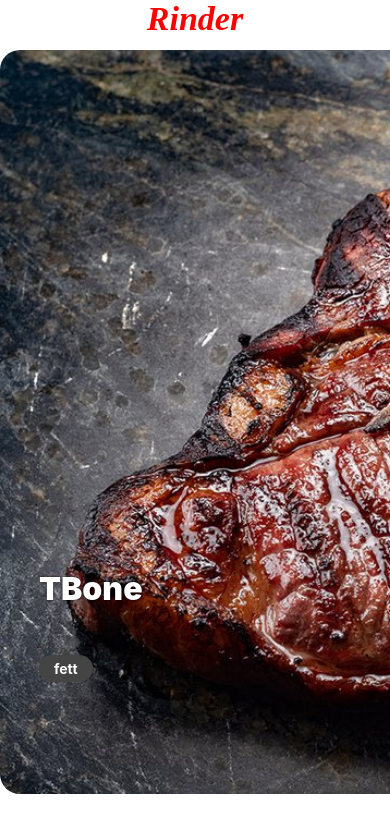
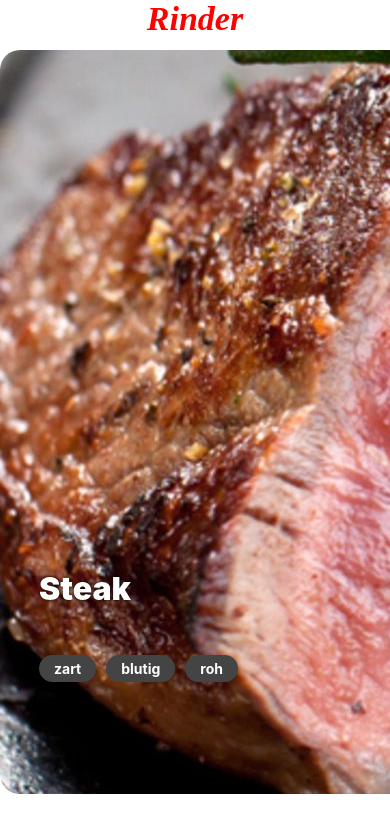
Before and after one commit to reiscracker/Rinder, a React Native app: screen / in a window 390 px wide. Shown: the top 832 px of the page. Built offline with nearby package versions, Linux system fonts and the light colour scheme.

Commit message:
added basic match animation on right swipe

```diff
--- a/src/Button.jsx
+++ b/src/Button.jsx
@@ -32,7 +32,7 @@ const styles = StyleSheet.create({
 });
 
 Button.propTypes = {
-    onPress: PropTypes.func,
-    title: PropTypes.string,
-    style: PropTypes.oneOf(["primary", "secondary"])
+    onPress: PropTypes.func.isRequired,
+    title: PropTypes.string.isRequired,
+    style: PropTypes.oneOf(["primary", "secondary"]).isRequired
 }
--- a/src/Cards.jsx
+++ b/src/Cards.jsx
@@ -1,14 +1,15 @@
 import React, { useRef, useState } from "react";
-import { Animated, Button, Image, PanResponder, StyleSheet, Text, useWindowDimensions, View } from "react-native";
+import { Animated, Easing, Button, Image, PanResponder, StyleSheet, Text, useWindowDimensions, View } from "react-native";
 import EndCard from "./EndCard";
+import ItsAMatch from "./ItsAMatch";
 
 
 const profiles = [
-    // { name: "Steak", tags: ["zart", "kross", "medium"], image: require("../assets/profiles/steak.jpg") },
-    // { name: "Braten", tags: ["fett", "kräftig"], image: require("../assets/profiles/braten.jpg") },
-    // { name: "Hack", tags: ["fein", "frisch"], image: require("../assets/profiles/hack.jpg") },
-    // { name: "Merguez", tags: ["würzig", "scharf"], image: require("../assets/profiles/merguez.jpg") },
-    { name: "TBone", tags: ["fett"], image: require("../assets/profiles/tbone.jpg") },
+    { name: "Steak", tags: ["zart", "blutig", "roh"], image: require("../assets/profiles/steak.jpg") },
+    { name: "Braten", tags: ["fett", "kräftig"], image: require("../assets/profiles/braten.jpg") },
+    { name: "Hack", tags: ["fein", "frisch"], image: require("../assets/profiles/hack.jpg") },
+    { name: "Merguez", tags: ["würzig", "scharf"], image: require("../assets/profiles/merguez.jpg") },
+    { name: "TBone", tags: ["fett", "medium"], image: require("../assets/profiles/tbone.jpg") },
 ];
 
 
@@ -16,11 +17,11 @@ export default function Cards() {
     const [currentProfileIndex, setCurrentProfileIndex] = useState(0);
     const position = useRef(new Animated.ValueXY()).current;
     const tapStartPosition = useRef(new Animated.ValueXY()).current;
+    const itsAMatchOpacity = useRef(new Animated.Value(0)).current;
     const currentProfile = profiles[currentProfileIndex];
     const hasNextProfile = currentProfileIndex < profiles.length - 1;
     const nextProfile = hasNextProfile ? profiles[currentProfileIndex + 1] : null;
 
-    const ANIMATION_TIMING = 350;
     const { width: SCREEN_WIDTH, height: SCREEN_HEIGHT } = useWindowDimensions();
 
     const panResponder = PanResponder.create({
@@ -34,17 +35,26 @@ export default function Cards() {
         onPanResponderRelease: (event, gestureState) => {
             if (gestureState.dx > 200) {
                 Animated.timing(position, {
-                    toValue: { x: SCREEN_WIDTH + 100, y: gestureState.dy + gestureState.vy * ANIMATION_TIMING },
-                    duration: ANIMATION_TIMING,
+                    toValue: { x: SCREEN_WIDTH + 100, y: gestureState.dy * 2 },
+                    duration: 200,
                     useNativeDriver: true
                 }).start(() => {
                     position.setValue({ x: 0, y: 0 });
-                    setCurrentProfileIndex(currentProfileIndex + 1);
+                    Animated.timing(itsAMatchOpacity, {
+                        toValue: 1,
+                        duration: 250,
+                        useNativeDriver: true
+                    }).start(() => {
+                        setTimeout(() => {
+                            itsAMatchOpacity.setValue(0);
+                            setCurrentProfileIndex(currentProfileIndex + 1);
+                        }, 1000);
+                    })
                 });
             } else if (gestureState.dx < -200) {
                 Animated.timing(position, {
-                    toValue: { x: -SCREEN_WIDTH - 100, y: gestureState.dy + gestureState.vy * ANIMATION_TIMING },
-                    duration: ANIMATION_TIMING,
+                    toValue: { x: -SCREEN_WIDTH - 100, y: gestureState.dy * 2 },
+                    duration: 200,
                     useNativeDriver: true
                 }).start(() => {
                     position.setValue({ x: 0, y: 0 });
@@ -89,6 +99,10 @@ export default function Cards() {
 
     return (
         <View style={styles.container}>
+            <Animated.View style={[styles.itsAMatch, { opacity: itsAMatchOpacity }]}>
+                <ItsAMatch opacity={itsAMatchOpacity} />
+            </Animated.View>
+
             {nextProfile !== null ? (
                 <Animated.View style={[{ opacity: nextCardOpacity, transform: [{ scale: nextCardScale }] }, styles.card]}>
                     <Image style={styles.cardImage} source={nextProfile.image} />
@@ -155,7 +169,7 @@ const styles = StyleSheet.create({
         transform: [{ rotate: "30deg" }],
     },
     stampText: {
-        borderWidth: 1,
+        borderWidth: 3,
         fontSize: 32,
         fontWeight: "900",
         padding: 10,
@@ -194,5 +208,9 @@ const styles = StyleSheet.create({
         color: "white",
         fontWeight: "bold",
         backgroundColor: "#444"
+    },
+    itsAMatch: {
+        position: "absolute",
+        zIndex: 1000,
     }
 });
--- /dev/null
+++ b/src/ItsAMatch.jsx
@@ -0,0 +1,26 @@
+import React from "react";
+import { Text, StyleSheet } from "react-native";
+import PropTypes from "prop-types";
+
+export default function ItsAMatch() {
+    return (
+        <>
+            <Text style={styles.emoji}>🎉</Text>
+            <Text style={styles.text}>It's a match!</Text>
+        </>
+    );
+}
+
+const styles = StyleSheet.create({
+    emoji: {
+        textAlign: "center",
+        fontSize: 75,
+    },
+    text: {
+        color: "red",
+        textAlign: "center",
+        fontSize: 50,
+        textShadowColor: "black",
+        textShadowRadius: 3
+    }
+});
```
